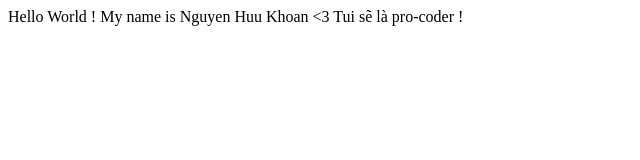
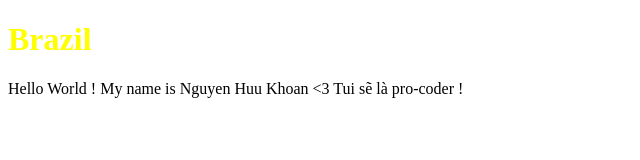
Before and after one commit to khoannh/khoannh.github.io, a plain HTML site: page index.html in a window 1280 px wide. Shown: the whole page, without its empty margins (0-640 px from the left). Drawn offline with Linux system fonts and the light colour scheme.

Commit message:
Update index.html

```diff
--- a/index.html
+++ b/index.html
@@ -4,6 +4,7 @@
         <title> Brazil  </title>
     </head>
     <body>
+        <h1 style = "color:yellow">Brazil</h1>
         Hello World ! My name is Nguyen Huu Khoan <3   Tui sẽ là pro-coder !
     </body>
 </html>
```
